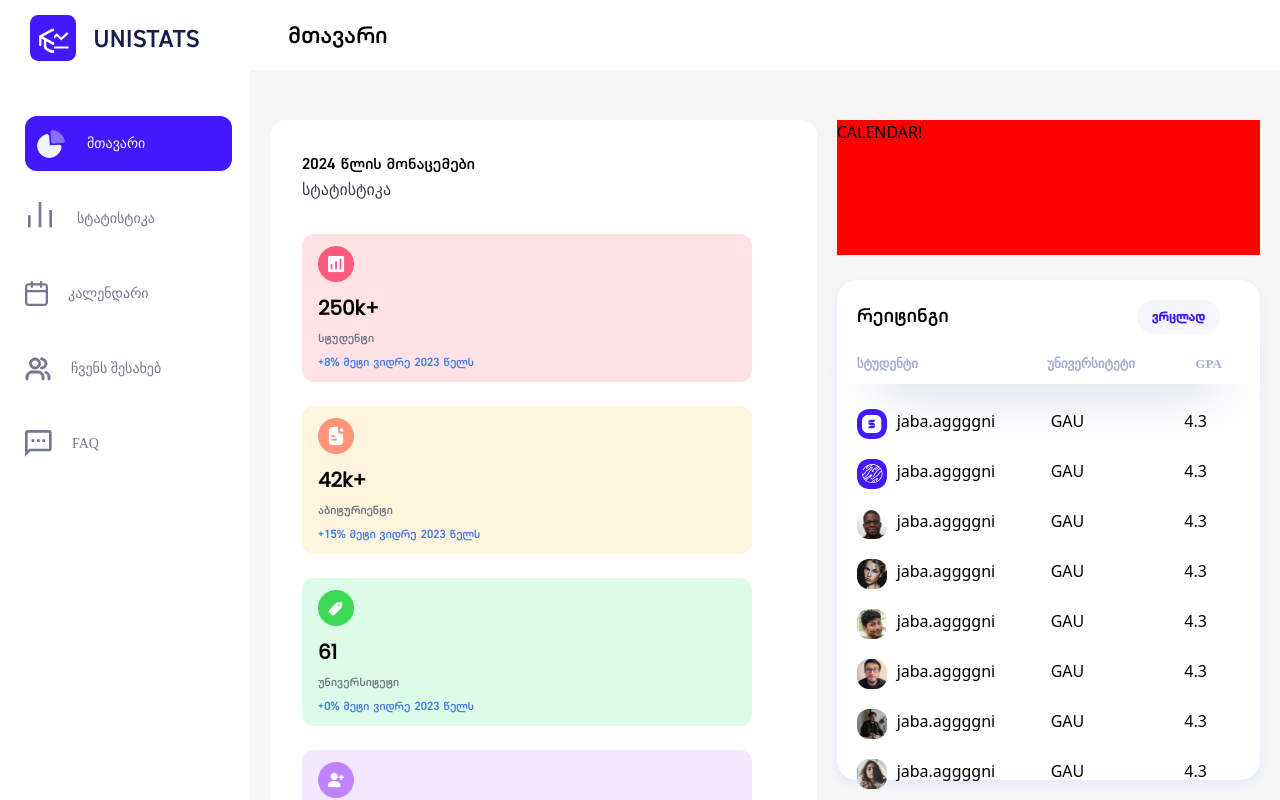
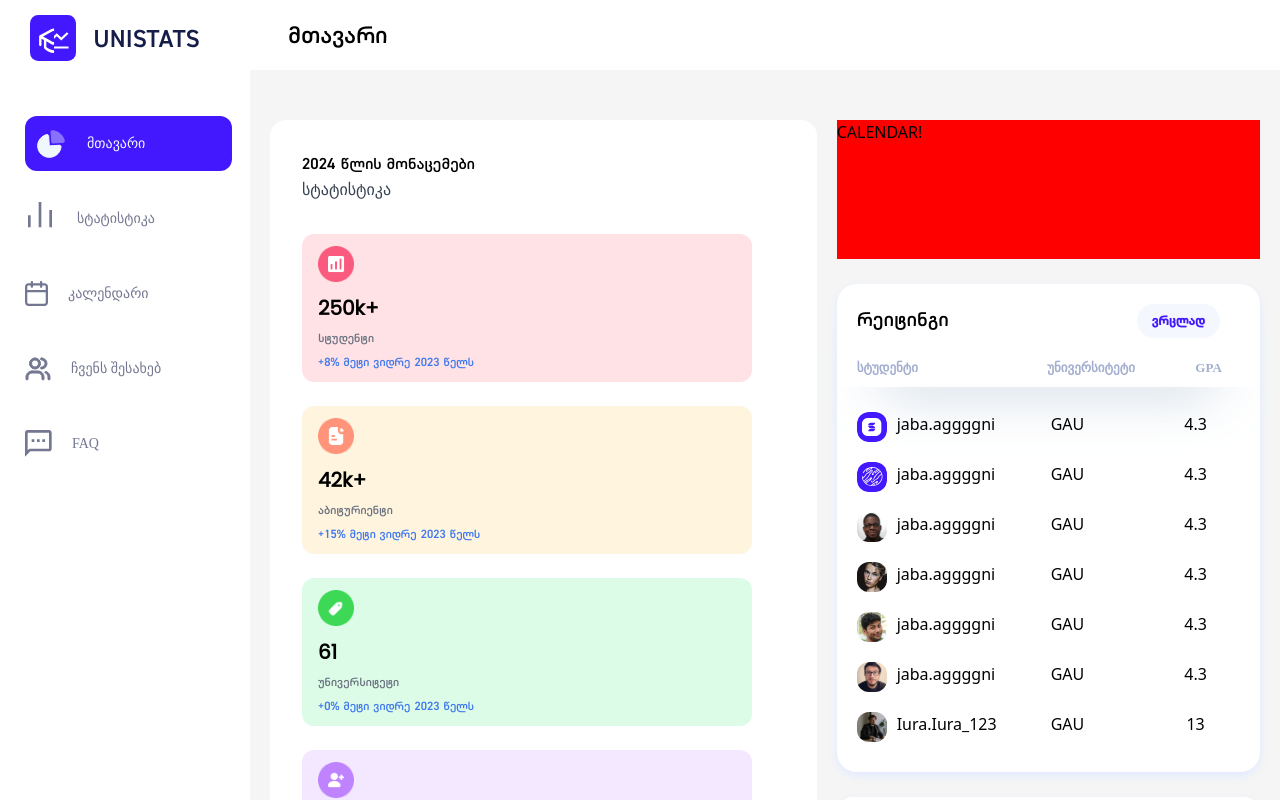
Before and after one commit to Gulverda/Unistats, a React (Create React App) app: page / in a window 1280 px wide. Shown: the top 800 px of the page. Built offline with nearby package versions, Linux system fonts and the light colour scheme; the HTML template or start-up script is replaced by a standard one; a web font is replaced by a local one.

Commit message:
corrections

```diff
--- a/src/components/ratings/ratings_for_student.jsx
+++ b/src/components/ratings/ratings_for_student.jsx
@@ -91,18 +91,10 @@ const Ratings_for_student = () => {
           <tr className="contents">
             <td className="name">
               <img src={img7} />
-              jaba.aggggni
+              Iura.Iura_123
             </td>
             <td className="uni">GAU</td>
-            <td className="gpa">4.3</td>
-          </tr>
-          <tr className="contents">
-            <td className="name">
-              <img src={img8} />
-              jaba.aggggni
-            </td>
-            <td className="uni">GAU</td>
-            <td className="gpa">4.3</td>
+            <td className="gpa">13</td>
           </tr>
         </tbody>
       </table>
```
